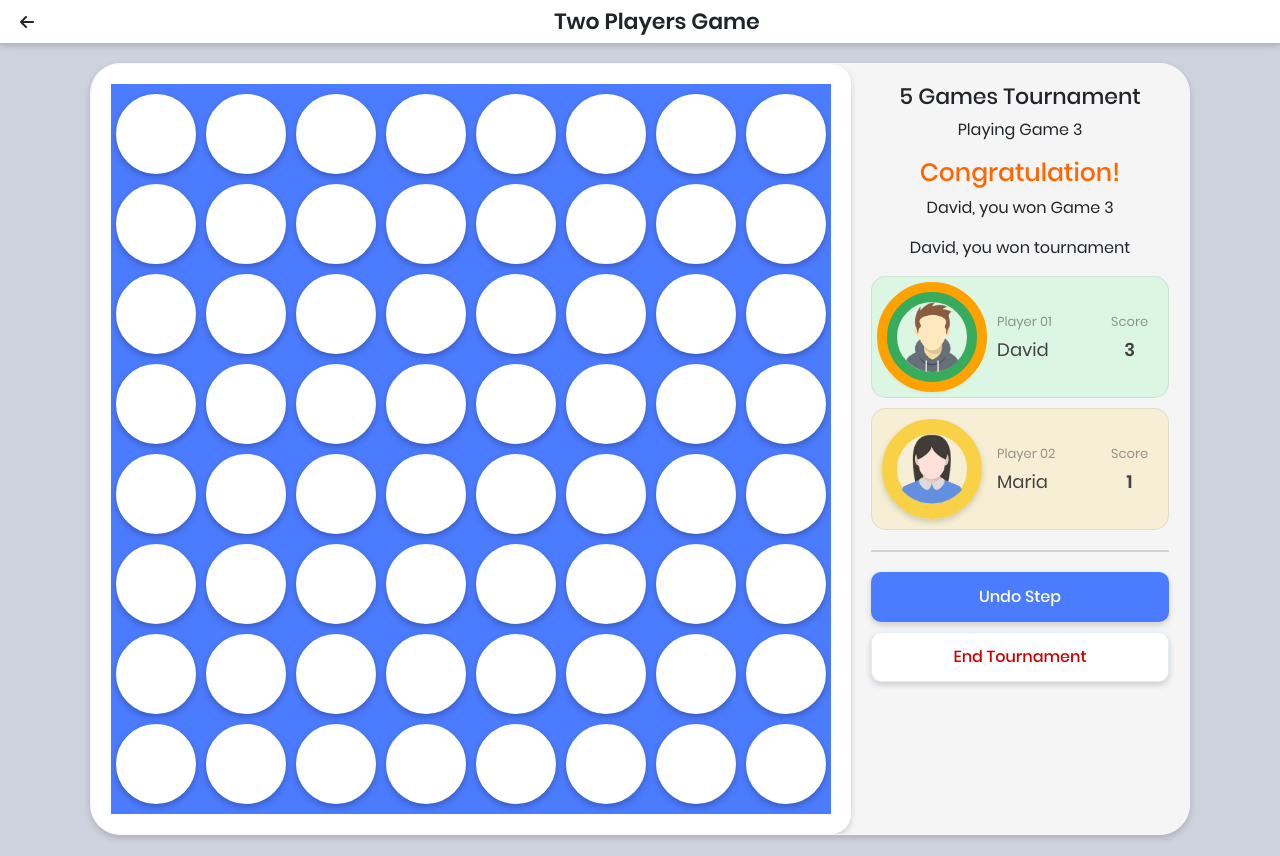
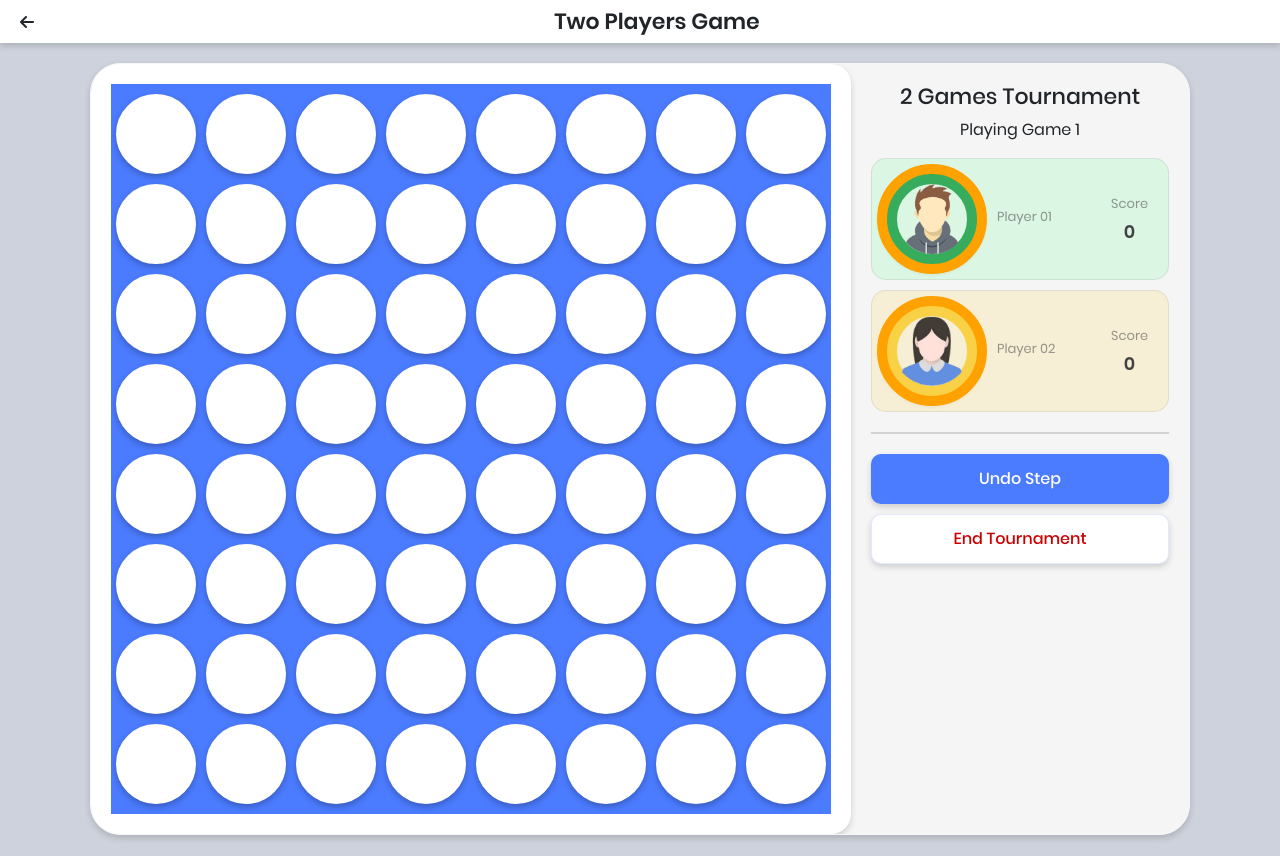
Before and after one commit to sahilit/connect-four, a React (Create React App) app: page /game in a window 1280 px wide. Built offline with nearby package versions, Linux system fonts and the light colour scheme.

Commit message:
added logic for condtion mentions

```diff
--- a/src/screens/Details/SelectField.tsx
+++ b/src/screens/Details/SelectField.tsx
@@ -46,6 +46,7 @@ export default function SelectField(props: IProps) {
         closeModal={() => setOpenModal(false)}
         title={modalTitle}
         options={modalOptions}
+        value={value}
         onSave={(text: string) => onChange(text)}
       />
     </div>
--- a/src/screens/Details/SelectModal.tsx
+++ b/src/screens/Details/SelectModal.tsx
@@ -7,13 +7,14 @@ interface IProps {
   closeModal: () => void
   title: string
   options: any[]
+  value: string
   onSave: (text: string) => void
 }
 
 export default function SelectModal(props: IProps) {
-  const { modalOpen, closeModal, title, options, onSave } = props
+  const { modalOpen, closeModal, title, options, value, onSave } = props
 
-  const [selectedOption, setSelectedOption] = useState<string>(options[0])
+  const [selectedOption, setSelectedOption] = useState<string>(value)
 
   const onOKPress = () => {
     closeModal()
--- a/src/screens/Game/Sidebar.tsx
+++ b/src/screens/Game/Sidebar.tsx
@@ -1,28 +1,107 @@
 import React from 'react'
+import { Link } from 'react-router-dom'
 
 interface IProps {
   player1: string
   player2: string
   scoreOfPlayer1: number
   scoreOfPlayer2: number
+  noOfGame: string
+  gameNumber: number
+  winner: string
+  currentPlayer: string
+  playAgainClick: () => void
+  nextGameClick: () => void
+  undoStepClick: () => void
 }
 
 export default function Sidebar(props: IProps) {
-  const { player1, player2, scoreOfPlayer1, scoreOfPlayer2 } = props
+  const {
+    player1,
+    player2,
+    scoreOfPlayer1,
+    scoreOfPlayer2,
+    noOfGame,
+    gameNumber,
+    winner,
+    currentPlayer,
+    playAgainClick,
+    nextGameClick,
+    undoStepClick,
+  } = props
+
+  const totalGames = parseInt(noOfGame)
+  const totalScore = scoreOfPlayer1 + scoreOfPlayer2
+
+  const matchWonText = () => {
+    if (winner.length > 0 && totalGames > totalScore) {
+      return (
+        <>
+          <h2>Congratulation!</h2>
+          <p>
+            {winner}, you won Game {gameNumber}
+          </p>
+        </>
+      )
+    }
+  }
+
+  const tournamentWonText = () => {
+    if (totalGames === totalScore) {
+      if (scoreOfPlayer1 === scoreOfPlayer2) {
+        return (
+          <>
+            <h2>Draw!</h2>
+            <p>Tournament is Draw</p>
+          </>
+        )
+      }
+      return (
+        <>
+          <h2>Congratulation!</h2>
+          <p>
+            {scoreOfPlayer1 > scoreOfPlayer2 ? player1 : player2}, you won
+            tournament
+          </p>
+        </>
+      )
+    }
+  }
+
+  const renderButton = () => {
+    if (totalGames === totalScore) {
+      return (
+        <button className='modal-btn primary' onClick={playAgainClick}>
+          Play Again
+        </button>
+      )
+    } else if (winner.length > 0) {
+      return (
+        <button className='modal-btn primary' onClick={nextGameClick}>
+          Next Game
+        </button>
+      )
+    } else {
+      return (
+        <button className='modal-btn primary' onClick={undoStepClick}>
+          Undo Step
+        </button>
+      )
+    }
+  }
 
   return (
     <div className='sidebar'>
-      <h3>5 Games Tournament</h3>
-      <p>Playing Game 3</p>
+      <h3>{noOfGame} Tournament</h3>
+      {winner.length === 0 && <p>Playing Game {gameNumber}</p>}
 
-      <h2>Congratulation!</h2>
-      <p>David, you won Game 3</p>
-      <p>David, you won tournament</p>
+      {matchWonText()}
+      {tournamentWonText()}
 
       <div>
         <div className='details-box' style={{ backgroundColor: '#DCF6E4' }}>
           <div className='avatar-container' style={{ borderColor: '#37AC5D' }}>
-            <div className='live-ring' />
+            {currentPlayer === player1 && winner.length === 0 && <div className='live-ring' />}
             <img
               src={require('../../assets/images/avatar01/avatar01.png')}
               alt=''
@@ -40,7 +119,7 @@ export default function Sidebar(props: IProps) {
 
         <div className='details-box' style={{ backgroundColor: '#F6EFD5' }}>
           <div className='avatar-container' style={{ borderColor: '#F8D146' }}>
-            {/* <div className="live-ring" /> */}
+            {currentPlayer === player2 && winner.length === 0 && <div className='live-ring' />}
             <img
               src={require('../../assets/images/avatar02/avatar02.png')}
               alt=''
@@ -59,12 +138,10 @@ export default function Sidebar(props: IProps) {
 
       <div className='bottom-line' />
 
-      <button className='modal-btn primary' onClick={() => {}}>
-        Undo Step
-      </button>
-      <button className='modal-btn' onClick={() => {}}>
+      {renderButton()}
+      <Link to='/' className='modal-btn'>
         End Tournament
-      </button>
+      </Link>
     </div>
   )
 }
--- a/src/screens/Game/index.tsx
+++ b/src/screens/Game/index.tsx
@@ -14,55 +14,78 @@ interface IProps {
 export default function Game(props: IProps) {
   const { player1, player2, noOfGame, whoStarts } = props
 
-  console.log(player1, player2, noOfGame, whoStarts);
+  const initStartPlayer = whoStarts === 'Always player 02' ? player2 : player1
 
-  const [board, setBoard] = useState<any>(
+  const [board, setBoard] = useState<any[]>(
     new Array(8).fill(new Array(8).fill(null))
   )
-  const [currentPlayer, setCurrentPlayer] = useState<string>('player1')
+  const [currentPlayer, setCurrentPlayer] = useState<string>(initStartPlayer)
   const [winner, setWinner] = useState<string>('')
+  const [scoreOfPlayer1, setScoreOfPlayer1] = useState<number>(0)
+  const [scoreOfPlayer2, setScoreOfPlayer2] = useState<number>(0)
+  const [gameNumber, setGameNumber] = useState<number>(1)
+  const [winningCombination, setWinningCombination] = useState<any[]>([])
 
   useEffect(() => {
     let win = checkWinner(board)
     console.log('win', win)
     if (winner !== win) {
       setWinner(win)
+      if (win === player1) {
+        setScoreOfPlayer1(scoreOfPlayer1 + 1)
+      } else {
+        setScoreOfPlayer2(scoreOfPlayer2 + 1)
+      }
     }
-  }, [board])
+  }, [board, winner])
 
-  const handleClick = (slatID: number) => {
+  const handleClick = (id: number) => {
     if (winner === '') {
-      const boardCopy = board.map(function (arr: any) {
+      const boardCopy = board.map((arr: any) => {
         return arr.slice()
       })
 
-      if (boardCopy[slatID].indexOf(null) !== -1) {
-        let newSlat = boardCopy[slatID].reverse()
+      if (boardCopy[id].indexOf(null) !== -1) {
+        let newSlat = boardCopy[id].reverse()
         newSlat[newSlat.indexOf(null)] = currentPlayer
         newSlat.reverse()
-        setCurrentPlayer(currentPlayer === 'player1' ? 'player2' : 'player1')
+        setCurrentPlayer(currentPlayer === player1 ? player2 : player1)
         setBoard(boardCopy)
       }
     }
   }
 
-  const checkLine = (a: any, b: any, c: any, d: any) => {
+  const checkLine = (a: string, b: string, c: string, d: string) => {
     return a !== null && a === b && a === c && a === d
   }
 
-  const checkWinner = (bs: any) => {
+  const checkWinner = (bs: any[]) => {
     for (let c = 0; c < 8; c++)
-      for (let r = 0; r < 4; r++)
-        if (checkLine(bs[c][r], bs[c][r + 1], bs[c][r + 2], bs[c][r + 3]))
-          return bs[c][r] + ' wins!'
+      for (let r = 0; r < 5; r++)
+        if (checkLine(bs[c][r], bs[c][r + 1], bs[c][r + 2], bs[c][r + 3])) {
+          setWinningCombination([
+            [c, r],
+            [c, r + 1],
+            [c, r + 2],
+            [c, r + 3],
+          ])
+          return bs[c][r]
+        }
 
     for (let r = 0; r < 8; r++)
-      for (let c = 0; c < 4; c++)
-        if (checkLine(bs[c][r], bs[c + 1][r], bs[c + 2][r], bs[c + 3][r]))
-          return bs[c][r] + ' wins!'
+      for (let c = 0; c < 5; c++)
+        if (checkLine(bs[c][r], bs[c + 1][r], bs[c + 2][r], bs[c + 3][r])) {
+          setWinningCombination([
+            [c, r],
+            [c + 1, r],
+            [c + 2, r],
+            [c + 3, r],
+          ])
+          return bs[c][r]
+        }
 
-    for (let r = 0; r < 3; r++)
-      for (let c = 0; c < 4; c++)
+    for (let r = 0; r < 8; r++)
+      for (let c = 0; c < 5; c++)
         if (
           checkLine(
             bs[c][r],
@@ -70,11 +93,18 @@ export default function Game(props: IProps) {
             bs[c + 2][r + 2],
             bs[c + 3][r + 3]
           )
-        )
-          return bs[c][r] + ' wins!'
+        ) {
+          setWinningCombination([
+            [c, r],
+            [c + 1, r + 1],
+            [c + 2, r + 2],
+            [c + 3, r + 3],
+          ])
+          return bs[c][r]
+        }
 
-    for (let r = 0; r < 4; r++)
-      for (let c = 3; c < 6; c++)
+    for (let r = 0; r < 6; r++)
+      for (let c = 3; c < 8; c++)
         if (
           checkLine(
             bs[c][r],
@@ -82,13 +112,41 @@ export default function Game(props: IProps) {
             bs[c - 2][r + 2],
             bs[c - 3][r + 3]
           )
-        )
-          return bs[c][r] + ' wins!'
+        ) {
+          setWinningCombination([
+            [c, r],
+            [c - 1, r + 1],
+            [c - 2, r + 2],
+            [c - 3, r + 3],
+          ])
+          return bs[c][r]
+        }
 
     return ''
   }
 
-  // console.log(board);
+  const playAgainClick = () => {
+    setBoard(new Array(8).fill(new Array(8).fill(null)))
+    setWinner('')
+    setScoreOfPlayer1(0)
+    setScoreOfPlayer2(0)
+    setGameNumber(1)
+    setCurrentPlayer(whoStarts === 'Always player 02' ? player2 : player1)
+  }
+
+  const nextGameClick = () => {
+    setBoard(new Array(8).fill(new Array(8).fill(null)))
+    setWinner('')
+    setGameNumber(gameNumber + 1)
+
+    if (whoStarts === 'Always player 01') setCurrentPlayer(player1)
+    if (whoStarts === 'Always player 02') setCurrentPlayer(player2)
+    if (whoStarts === 'Looser first')
+      setCurrentPlayer(winner === player1 ? player2 : player1)
+    if (whoStarts === 'Winner first') setCurrentPlayer(winner)
+  }
+
+  const undoStepClick = () => {}
 
   return (
     <div id='game'>
@@ -101,22 +159,28 @@ export default function Game(props: IProps) {
               {board[i].map((y: any, j: number) => (
                 <div
                   key={j}
-                  className='grid-row'
+                  className={
+                    winningCombination.filter(
+                      (d) => JSON.stringify(d) === JSON.stringify([i, j])
+                    ).length > 0
+                      ? 'grid-row winning-ring'
+                      : 'grid-row'
+                  }
                   style={{
                     borderColor:
-                      board[i][j] === 'player1'
+                      board[i][j] === player1
                         ? '#37AC5D'
-                        : board[i][j] === 'player2'
+                        : board[i][j] === player2
                         ? '#F8D146'
                         : '#fff',
                   }}
                 >
-                  {board[i][j] === 'player1' ? (
+                  {board[i][j] === player1 ? (
                     <img
                       src={require('../../assets/images/avatar01/avatar01.png')}
                       alt={board[i][j]}
                     />
-                  ) : board[i][j] === 'player2' ? (
+                  ) : board[i][j] === player2 ? (
                     <img
                       src={require('../../assets/images/avatar02/avatar02.png')}
                       alt={board[i][j]}
@@ -131,10 +195,17 @@ export default function Game(props: IProps) {
         </div>
 
         <Sidebar
-          player1={'David'}
-          player2={'Maria'}
-          scoreOfPlayer1={3}
-          scoreOfPlayer2={1}
+          player1={player1}
+          player2={player2}
+          scoreOfPlayer1={scoreOfPlayer1}
+          scoreOfPlayer2={scoreOfPlayer2}
+          noOfGame={noOfGame}
+          gameNumber={gameNumber}
+          winner={winner}
+          currentPlayer={currentPlayer}
+          playAgainClick={playAgainClick}
+          nextGameClick={nextGameClick}
+          undoStepClick={undoStepClick}
         />
       </div>
     </div>
--- a/src/screens/Game/style.sass
+++ b/src/screens/Game/style.sass
@@ -25,7 +25,7 @@
 
         .grid-row
           background: #fff
-          border-width: 7px
+          border-width: 10px
           border-style: solid
           box-shadow: 0px 3px 6px #00000040
           border-radius: 50%
@@ -44,6 +44,17 @@
           .player2
             background-color: #0f0
             height: 100%
+
+        .winning-ring
+          position: relative
+
+          &::after
+            border: 5px solid #FFFF00
+            border-radius: 50%
+            content: ''
+            position: absolute
+            height: 110%
+            width: 110%
 
     .sidebar
       padding: 20px
@@ -135,6 +146,8 @@
         margin: 0 0 10px
         outline: 0
         padding: 12px
+        text-align: center
+        text-decoration: none
         width: 100%
 
       .primary
```
